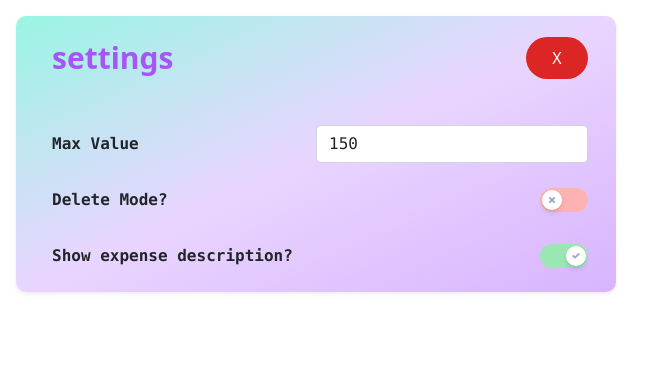
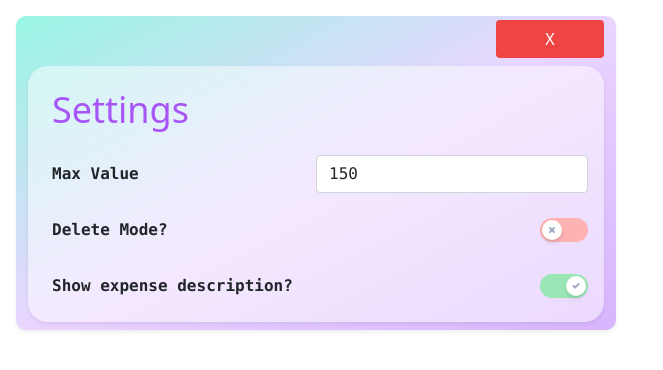
Before and after one commit to ahmadkhudai/next-tracker, a Next.js app: page /Forms/AK_SettingsPanel in a window 1280 px wide. Shown: the top 370 px of the page, without its empty margins (0-663 px from the left). Built offline with nearby package versions, Linux system fonts and the light colour scheme.

Commit message:
tell hannan slider button now work on click!

```diff
--- a/pages/Forms/AK_SettingsPanel.tsx
+++ b/pages/Forms/AK_SettingsPanel.tsx
@@ -37,19 +37,19 @@ export default function AK_SettingsPanel({settings, modifySettings, handleClose}
 
     return (
         <div
-            className={"container ak_max_600px text-center  bg-gradient-to-br from-teal-200    via-purple-200  to-purple-300  shadow-sm rounded-[10px] m-3"}
+            className={" flex flex-column container ak_max_600px text-center  bg-gradient-to-br from-teal-200 shadow    via-purple-200  to-purple-300  shadow-sm rounded-[10px] m-3"}
             id={"settingsPanel"}
             style={visibilityStyle}
         >
-            <div className={"w-100  flex justify-content-between align-items-center my-2 p-2"}>
-                <LabelPurple text={"settings "} styleClasses={" font-bold text-3xl p-3 w-75 "}/>
-                <div className={" w-25 flex justify-end p-2"}>
-                    <RedButton styleClasses={"  rounded-full w-50 h-100 p-2"} text={"X"} onClick={handleClose}/>
-                </div>
+            <div className={"w-75 align-self-end  flex justify-content-end align-items-center mt-1"}>
+
+                    <RedButton styleClasses={"  rounded-2 w-25 h-100 "} text={"X"} onClick={handleClose}/>
+
 
 
             </div>
-            <div className={"grid p-2"}>
+             <div className={"grid p-2 bg-white/50 rounded-[20px] my-2 shadow-sm"}>
+                <LabelPurple text={"Settings"} styleClasses={"  text-4xl w-100 text-left p-3"}/>
 
                 {Object.values(newSettings).map(setting => {
 
--- a/pages/components/buttons/RedButton.tsx
+++ b/pages/components/buttons/RedButton.tsx
@@ -9,7 +9,7 @@ type Props = {
 type State = {};
 
 export function RedButton({onClick, text, styleClasses=""}:Props) {
-    let classes = "btn hover:bg-teal-400 text-white bg-red-600 hover:font-bold ";
+    let classes = "btn hover:bg-teal-400 text-white bg-red-500 hover:font-bold ";
     if(styleClasses){
         classes+=styleClasses;
     }
--- a/pages/components/buttons/TealButton.tsx
+++ b/pages/components/buttons/TealButton.tsx
@@ -10,7 +10,7 @@ type Props = {
 type State = {};
 
 export function TealButton({onClick, text, styleClasses, children}:Props) {
-    let classes = "btn hover:shadow-lg   text-white bg-gradient-to-l from-teal-200   via-teal-400  to-teal-300 hover:font-bold";
+    let classes = "btn hover:shadow-lg   text-white bg-gradient-to-l from-teal-300   via-teal-400  to-teal-400 hover:font-bold";
     if(styleClasses){
         classes+=styleClasses;
     }
--- a/styles/globals.css
+++ b/styles/globals.css
@@ -301,7 +301,7 @@ div.scrollable::-webkit-scrollbar {
   position: fixed;
   bottom: 0;
   left: 0;
-  z-index: 9999;
+  z-index: 1999;
   width: 100vw;
   height: 4rem;
   display: flex;
--- a/styles/tailwind.scss
+++ b/styles/tailwind.scss
@@ -426,7 +426,7 @@ $finalWidth: $finalHeight*2;
   position: fixed;
   bottom: 0;
   left: 0;
-  z-index: 9999;
+  z-index: 1999;
   width: 100vw;
   height: 4rem;
   display: flex;
```
